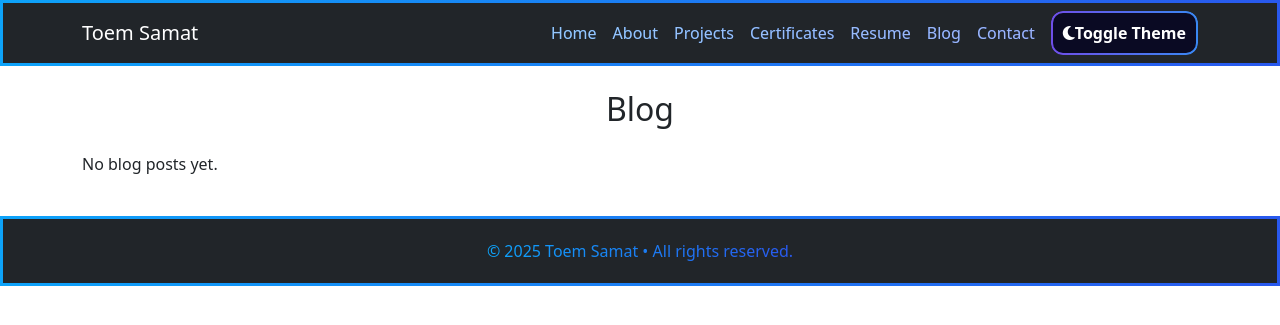
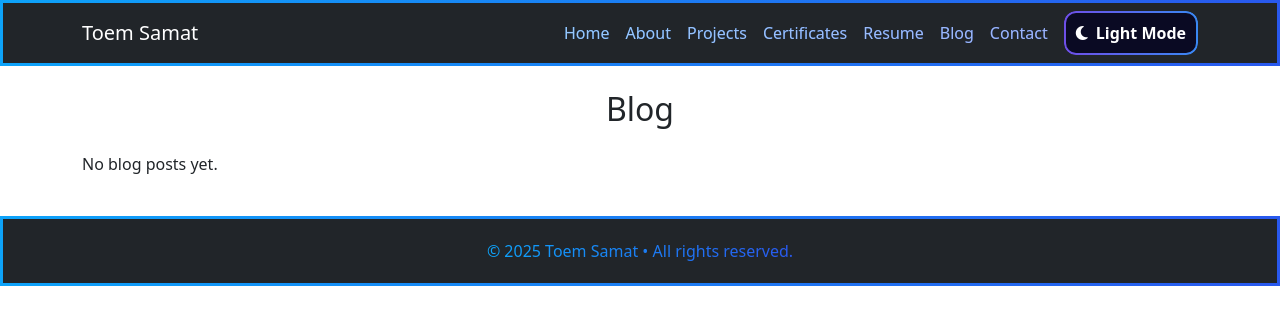
Before and after one commit to toemsamat/My-Portfolio, a Django app: page /blog/ in a window 1280 px wide. Shown: the top 325 px of the page. Run offline with Django 5.2, Linux system fonts and the light colour scheme; data that the repository does not hold is empty.

Commit message:
edi dark & light mode

```diff
--- a/portfolio/static/js/dark_mode.js
+++ b/portfolio/static/js/dark_mode.js
@@ -1,5 +1,32 @@
-function toggleDarkMode() {
-    const currentTheme = document.documentElement.getAttribute("data-bs-theme");
-    const newTheme = currentTheme === "light" ? "dark" : "light";
-    document.documentElement.setAttribute("data-bs-theme", newTheme);
-}
+
+        const toggleBtn = document.getElementById('theme-toggle');
+        const darkStyle = document.getElementById('dark-style');
+        const icon = document.getElementById('theme-icon');
+        const themeText = document.getElementById('themeText');
+
+        // Load saved theme preference on page load
+        if (localStorage.getItem('theme') === 'dark') {
+            darkStyle.removeAttribute('disabled');
+            icon.classList.remove('fa-moon');
+            icon.classList.add('fa-sun');
+        }
+
+        toggleBtn.addEventListener('click', () => {
+            const isDark = !darkStyle.disabled;
+
+            if (isDark) {
+                // Switch to light mode
+                darkStyle.setAttribute('disabled', true);
+                localStorage.setItem('theme', 'light');
+                icon.classList.remove('fa-sun');
+                icon.classList.add('fa-moon');
+                themeText.innerText = 'Dark Mode';
+            } else {
+                // Switch to dark mode
+                darkStyle.removeAttribute('disabled');
+                localStorage.setItem('theme', 'dark');
+                icon.classList.remove('fa-moon');
+                icon.classList.add('fa-sun');
+                themeText.innerText = 'Light Mode';
+            }
+        });
--- a/portfolio/templates/base.html
+++ b/portfolio/templates/base.html
@@ -86,8 +86,9 @@
                     <i class="fas fa-moon"></i> Toggle Theme
                 </button> {% endcomment %}
                 <button id="theme-toggle" class="ms-2">
-                    <div class="content">
-                        <i class="fas fa-moon"></i> Toggle Theme
+                    <div class="content flex justify-center align-items-center">
+                        <i id="theme-icon" class="fas fa-moon"></i>
+                        <div id="themeText" class="ps-2">Light Mode</div>
                     </div>
                 </button>
             </div>
@@ -123,32 +124,11 @@
 
 
     <!-- Scripts -->
+    <script src="{% static 'js/dark_mode.js' %}"></script>
     <script src="https://cdn.jsdelivr.net/npm/bootstrap@5.3.0/dist/js/bootstrap.bundle.min.js"></script>
     <script src="https://unpkg.com/aos@2.3.1/dist/aos.js"></script>
     <script>
         AOS.init();
     </script>
-
-    <!-- Theme Toggle Script -->
-    <script>
-        const toggleBtn = document.getElementById('theme-toggle');
-        const darkStyle = document.getElementById('dark-style');
-
-        // Load saved theme preference
-        if (localStorage.getItem('theme') === 'dark') {
-            darkStyle.removeAttribute('disabled');
-        }
-
-        toggleBtn.addEventListener('click', () => {
-            const isDark = !darkStyle.disabled;
-            if (isDark) {
-                darkStyle.setAttribute('disabled', true);
-                localStorage.setItem('theme', 'light');
-            } else {
-                darkStyle.removeAttribute('disabled');
-                localStorage.setItem('theme', 'dark');
-            }
-        });
-    </script>
 </body>
 </html>
```
